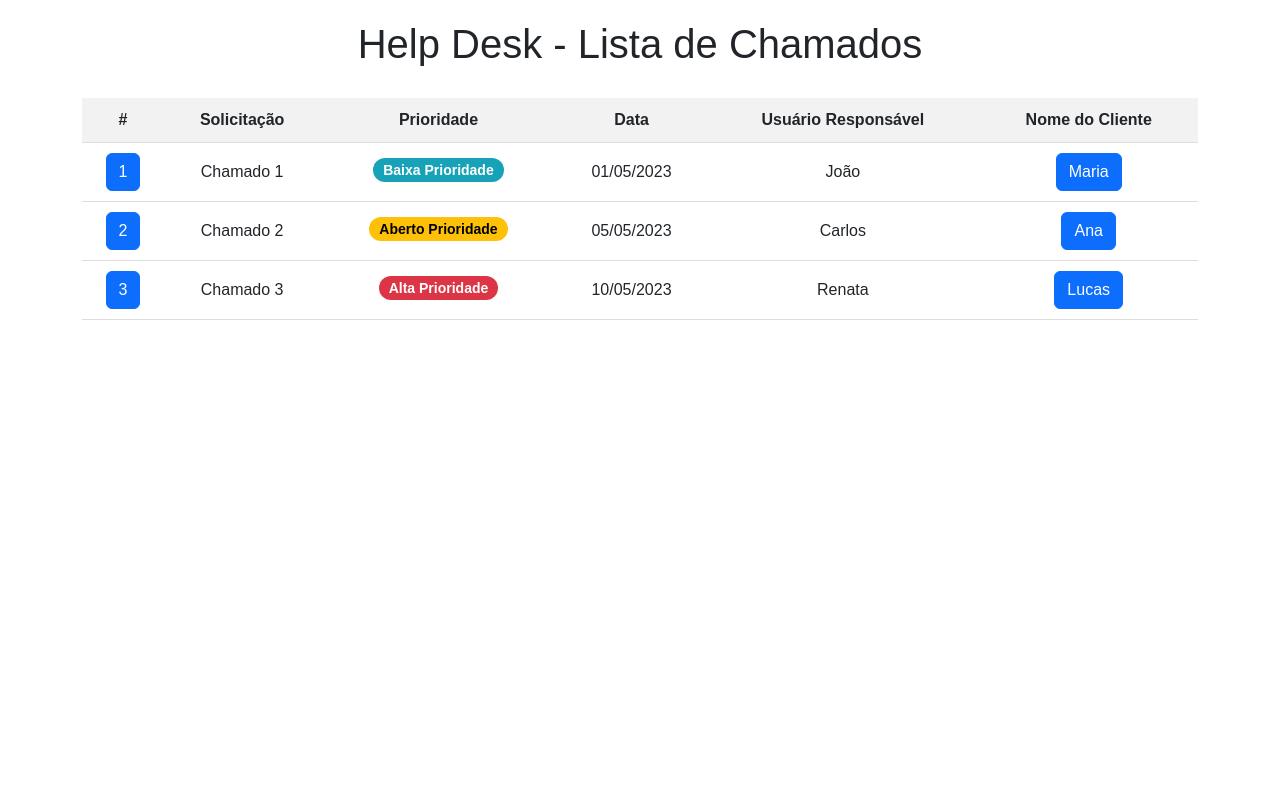
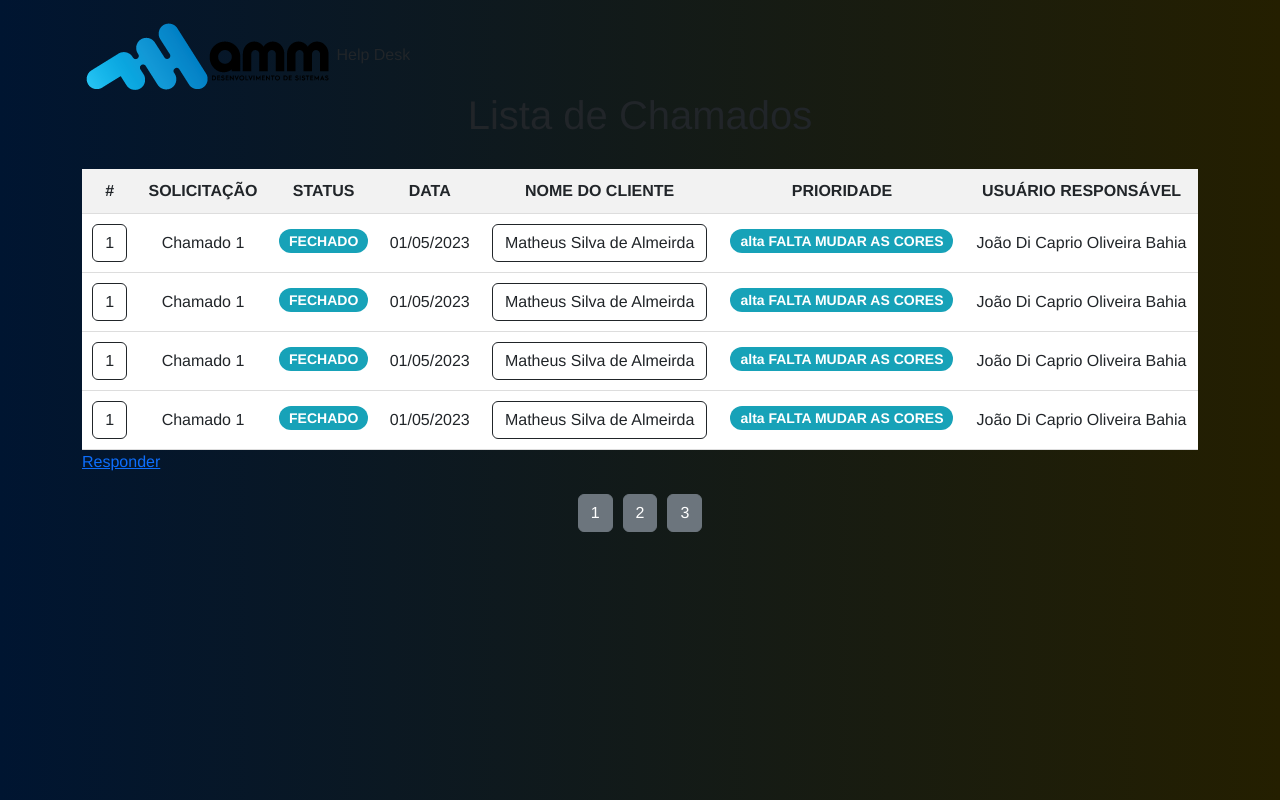
Before and after one commit to matheusSilAlm/AMMHelpDesk, a Django app: template AmmHelpDesk/app_helpdesk/templates/teste.html in a window 1280 px wide. Run offline with Django 4.2, Linux system fonts and the light colour scheme; the template is opened without the code that fills it, so the values that code supplies are empty.

Commit message:
commit pra ver da cole

```diff
--- a/AmmHelpDesk/app_helpdesk/templates/teste.html
+++ b/AmmHelpDesk/app_helpdesk/templates/teste.html
@@ -1,13 +1,15 @@
+{% load static %}
 <!DOCTYPE html>
 <html>
 <head>
   <meta charset="UTF-8">
   <meta name="viewport" content="width=device-width, initial-scale=1.0">
+  <link rel="stylesheet" type="text/css" href="{% static 'css/allcss.css' %}">
   <link rel="stylesheet" href="https://cdn.jsdelivr.net/npm/bootstrap@5.3.0-alpha1/dist/css/bootstrap.min.css">
-  <title>Help Desk</title>
+  <title>Home HELPDESK</title>
   <style>
     body {
-      font-family: Arial, sans-serif;
+      font-family:'Franklin Gothic Medium', 'Arial Narrow', Arial, sans-serif;
       padding: 20px;
     }
 
@@ -31,10 +33,12 @@
       background-color: #f2f2f2;
     }
 
+    tr {
+      background-color: #ffffff;
+    }
     tr:hover {
-      background-color: #f5f5f5;
+      background-color: #b7d6ff;
     }
-
     .baixa {
       background-color: #aaffaa;
       color: #000;
@@ -76,50 +80,81 @@
     .text-white {
       color: #fff !important;
     }
+
+    .pagination {
+      display: flex;
+      justify-content: center;
+      margin-top: 20px;
+    }
+
+    .pagination-item {
+      margin: 0 5px;
+    }
   </style>
 </head>
 <body>
-  <div class="container">
-    <h1>Help Desk - Lista de Chamados</h1>
+
+  <div class="container"> <img src= "{% static 'img/logoammlogin.png' %}" alt="Logo - Empresa"> Help Desk
+    <h1>Lista de Chamados</h1>
 
     <table>
       <thead>
         <tr>
           <th>#</th>
-          <th>Solicitação</th>
-          <th>Prioridade</th>
-          <th>Data</th>
-          <th>Usuário Responsável</th>
-          <th>Nome do Cliente</th>
+          <th>SOLICITAÇÃO</th>
+          <th>STATUS</th>
+          <th>DATA</th>
+          <th>NOME DO CLIENTE</th>
+          <th>PRIORIDADE</th>
+          <th>USUÁRIO RESPONSÁVEL</th>
         </tr>
       </thead>
       <tbody>
         <tr>
-          <td><a href="outra_pagina.html" class="btn btn-primary">1</a></td>
+          <td><a href="outra_pagina.html" type="button" class="btn btn-outline-dark">1</a></td>
           <td>Chamado 1</td>
-          <td><span class="badge badge-info baixa">Baixa Prioridade</span></td>
+          <td><span class="badge badge-info baixa">FECHADO</span></td>
           <td>01/05/2023</td>
-          <td>João</td>
-          <td><a href="outra_pagina.html" class="btn btn-primary">Maria</a></td>
+          <td><a href="outra_pagina.html" type="button" class="btn btn-outline-dark">Matheus Silva de Almeirda</a></td>
+          <td><span class="badge badge-info baixa">alta FALTA MUDAR AS CORES</span></td>
+          <td>João Di Caprio Oliveira Bahia</td>
         </tr>
         <tr>
-          <td><a href="outra_pagina.html" class="btn btn-primary">2</a></td>
-          <td>Chamado 2</td>
-          <td><span class="badge badge-success">Aberto Prioridade</span></td>
-          <td>05/05/2023</td>
-          <td>Carlos</td>
-          <td><a href="outra_pagina.html" class="btn btn-primary">Ana</a></td>
+          <td><a href="outra_pagina.html" type="button" class="btn btn-outline-dark">1</a></td>
+          <td>Chamado 1</td>
+          <td><span class="badge badge-info baixa">FECHADO</span></td>
+          <td>01/05/2023</td>
+          <td><a href="outra_pagina.html" type="button" class="btn btn-outline-dark">Matheus Silva de Almeirda</a></td>
+          <td><span class="badge badge-info baixa">alta FALTA MUDAR AS CORES</span></td>
+          <td>João Di Caprio Oliveira Bahia</td>
         </tr>
         <tr>
-          <td><a href="outra_pagina.html" class="btn btn-primary">3</a></td>
-          <td>Chamado 3</td>
-          <td><span class="badge badge-danger alta">Alta Prioridade</span></td>
-          <td>10/05/2023</td>
-          <td>Renata</td>
-          <td><a href="login.html" class="btn btn-primary">Lucas</a></td>
+          <td><a href="outra_pagina.html" type="button" class="btn btn-outline-dark">1</a></td>
+          <td>Chamado 1</td>
+          <td><span class="badge badge-info baixa">FECHADO</span></td>
+          <td>01/05/2023</td>
+          <td><a href="outra_pagina.html" type="button" class="btn btn-outline-dark">Matheus Silva de Almeirda</a></td>
+          <td><span class="badge badge-info baixa">alta FALTA MUDAR AS CORES</span></td>
+          <td>João Di Caprio Oliveira Bahia</td>
+        </tr>
+        <tr>
+          <td><a href="outra_pagina.html" type="button" class="btn btn-outline-dark">1</a></td>
+          <td>Chamado 1</td>
+          <td><span class="badge badge-info baixa">FECHADO</span></td>
+          <td>01/05/2023</td>
+          <td><a href="outra_pagina.html" type="button" class="btn btn-outline-dark">Matheus Silva de Almeirda</a></td>
+          <td><span class="badge badge-info baixa">alta FALTA MUDAR AS CORES</span></td>
+          <td>João Di Caprio Oliveira Bahia</td>
         </tr>
       </tbody>
     </table>
+    <a href="https://mail.google.com/mail/?view=cm&fs=1&tf=1&to=someone@example.com" target="_blank">Responder</a> <br>
+
+    <div class="pagination">
+      <a href="pagina1.html" class="pagination-item btn btn-secondary">1</a>
+      <a href="pagina2.html" class="pagination-item btn btn-secondary">2</a>
+      <a href="pagina3.html" class="pagination-item btn btn-secondary">3</a>
+    </div>
   </div>
 
   <script src="https://cdn.jsdelivr.net/npm/bootstrap@5.3.0-alpha1/dist/js/bootstrap.bundle.min.js"></script>
```
